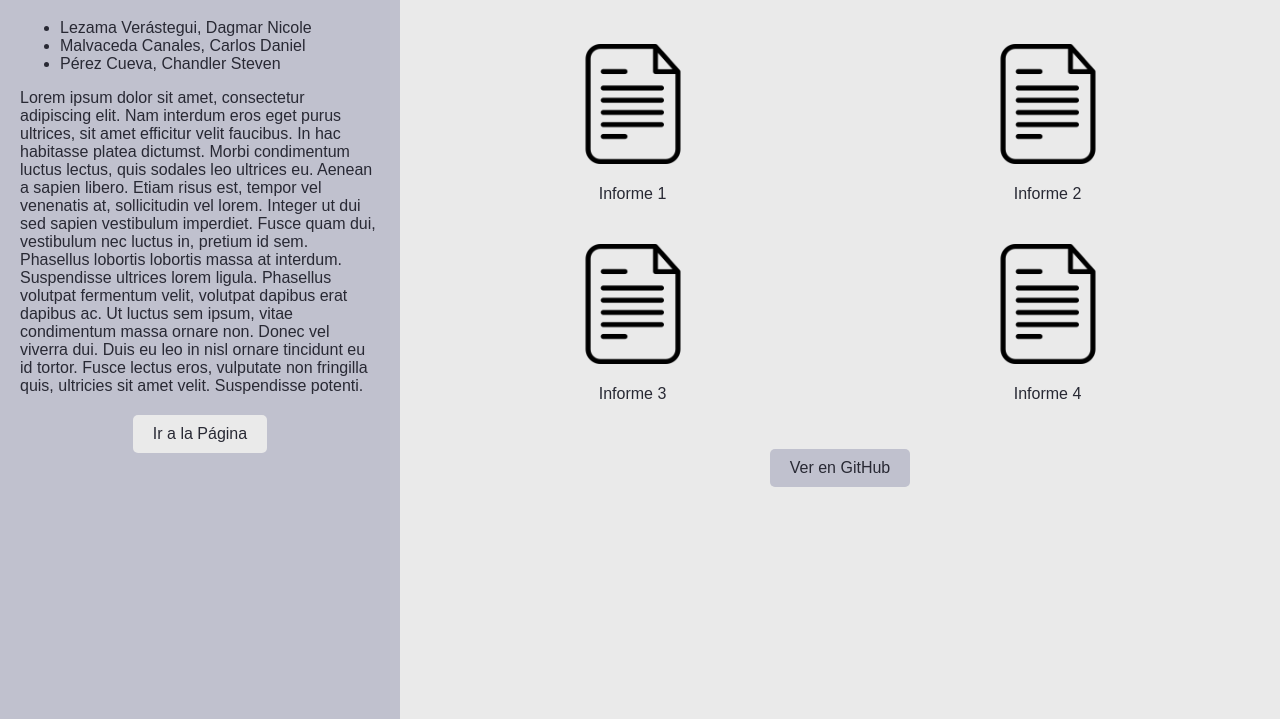
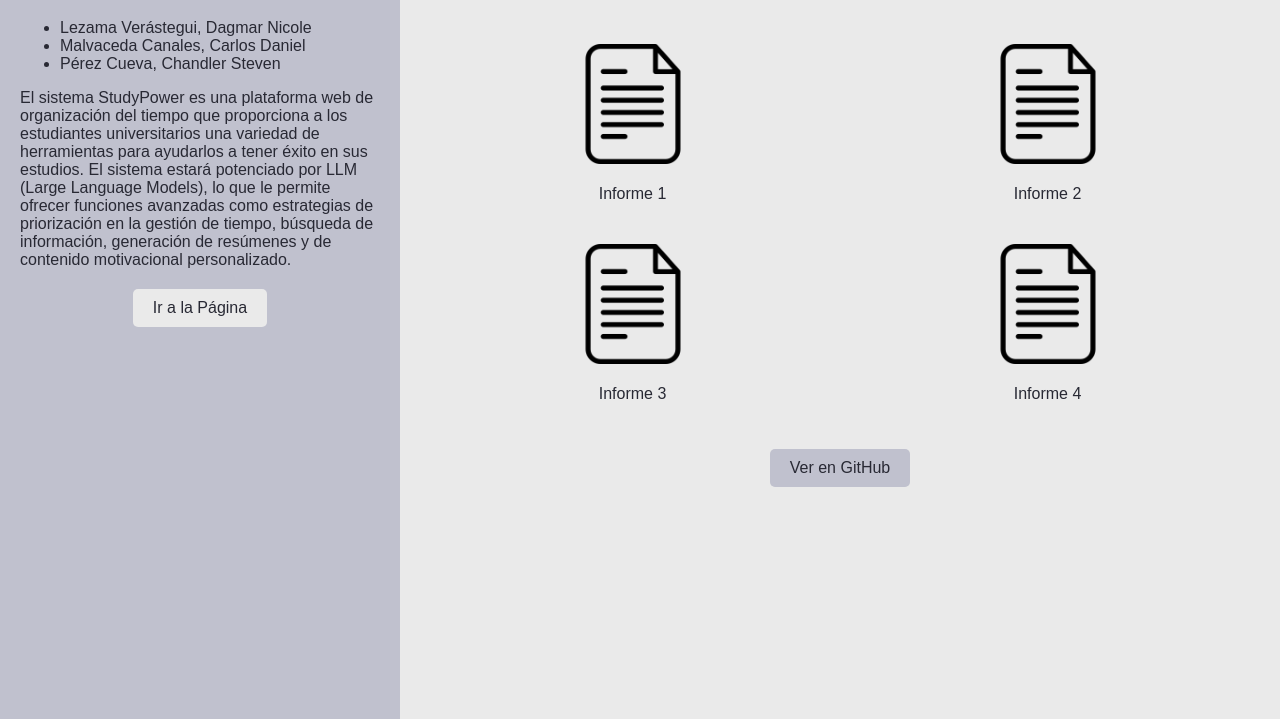
Before and after one commit to DagmarLV/DagmarLV.github.io, a plain HTML site: page index.html in a window 1280 px wide. Shown: the part 81-800 px from the top of the page. Drawn offline with Linux system fonts and the light colour scheme.

Commit message:
Update index.html

```diff
--- a/index.html
+++ b/index.html
@@ -16,14 +16,7 @@
         <li>Pérez Cueva, Chandler Steven</li>
       </ul>
       <p>
-        Lorem ipsum dolor sit amet, consectetur adipiscing elit. Nam interdum eros eget purus ultrices, sit amet
-        efficitur velit faucibus. In hac habitasse platea dictumst. Morbi condimentum luctus lectus, quis
-        sodales leo ultrices eu. Aenean a sapien libero. Etiam risus est, tempor vel venenatis at, sollicitudin
-        vel lorem. Integer ut dui sed sapien vestibulum imperdiet. Fusce quam dui, vestibulum nec luctus in,
-        pretium id sem. Phasellus lobortis lobortis massa at interdum. Suspendisse ultrices lorem ligula.
-        Phasellus volutpat fermentum velit, volutpat dapibus erat dapibus ac. Ut luctus sem ipsum, vitae
-        condimentum massa ornare non. Donec vel viverra dui. Duis eu leo in nisl ornare tincidunt eu id tortor.
-        Fusce lectus eros, vulputate non fringilla quis, ultricies sit amet velit. Suspendisse potenti.</p>
+        El sistema StudyPower es una plataforma web de organización del tiempo que proporciona a los estudiantes universitarios una variedad de herramientas para ayudarlos a tener éxito en sus estudios. El sistema estará potenciado por LLM (Large Language Models), lo que le permite ofrecer funciones avanzadas como estrategias de priorización en la gestión de tiempo, búsqueda de información, generación de resúmenes y de contenido motivacional personalizado.</p>
       <div class="button-container">
       <a href="" class="buttonPage">Ir a la Página</a>
       </div>
```
